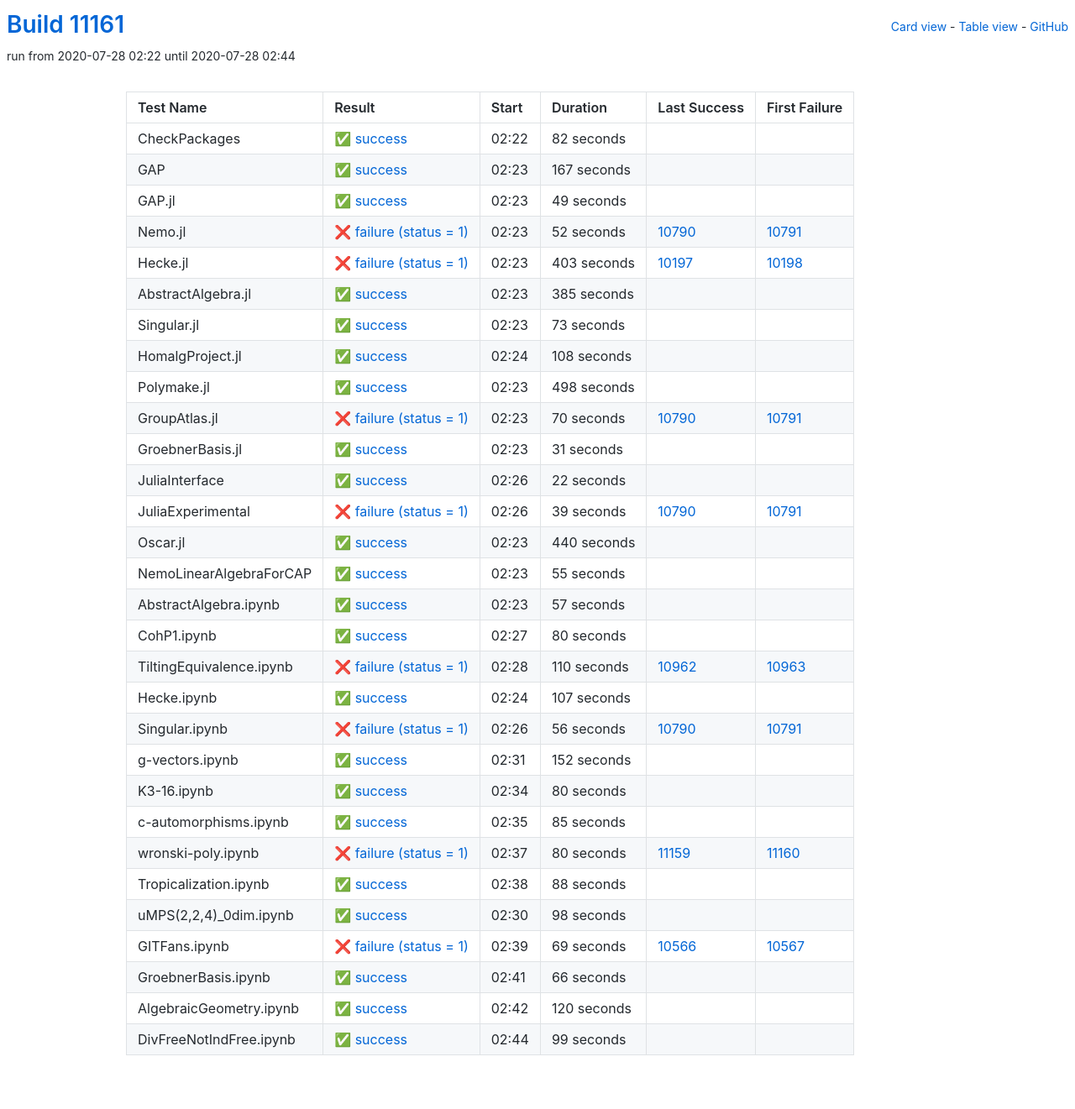
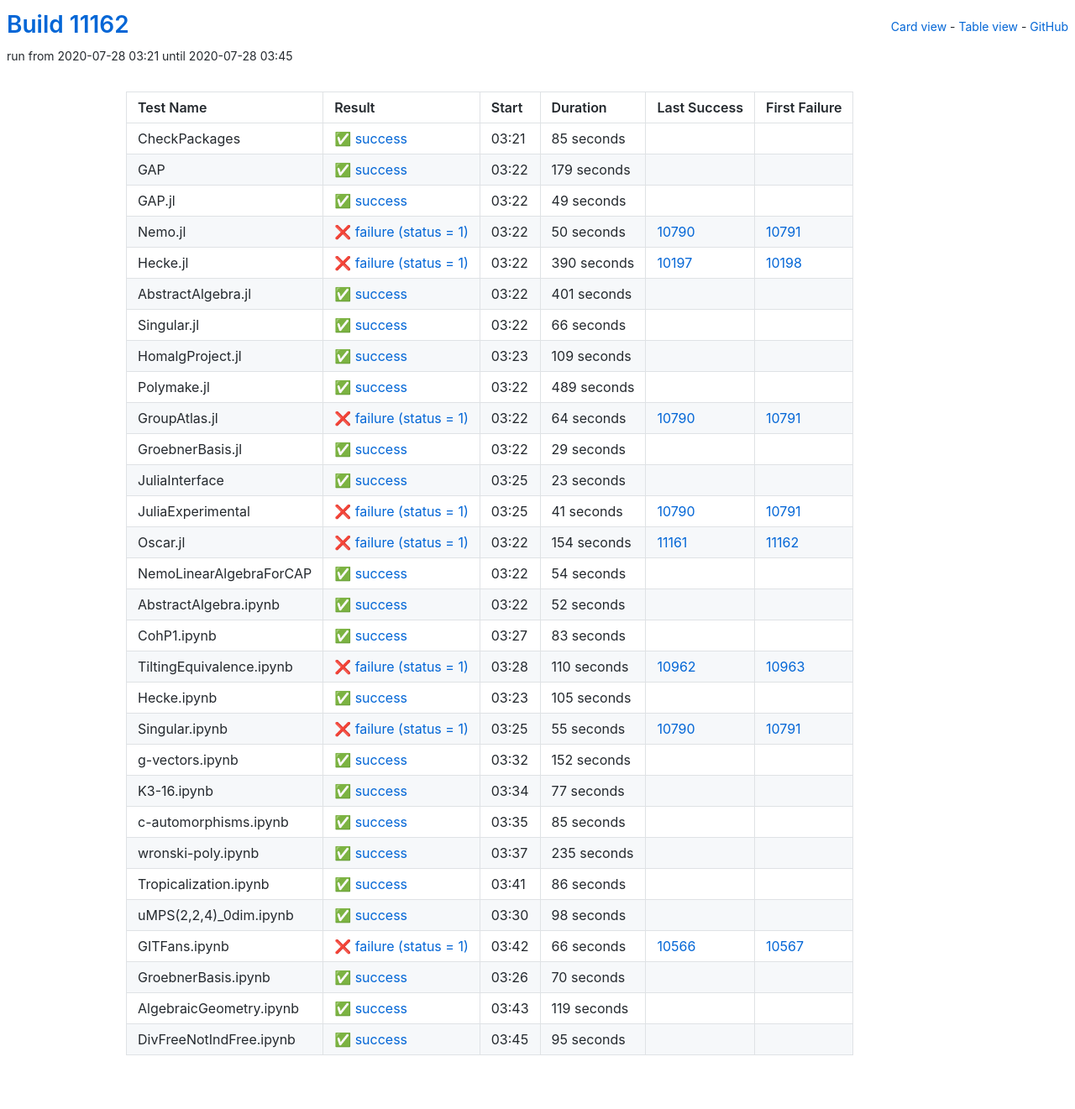
Before and after one commit to oscar-system/oscar-ci-status, a Jekyll site: the page built from table.html, in a window 1280 px wide. Shown: the whole page at 84% size. Built offline with Jekyll 4.4.1, drawn with Linux system fonts in a browser that asks for light colours.

Commit message:
Build #11162

```diff
--- a/_data/ci.yml
+++ b/_data/ci.yml
@@ -1,6 +1,6 @@
 ---
-build: 11161
-build_url: https://oscarci.mathematik.uni-kl.de/job/oscar/11161/
+build: 11162
+build_url: https://oscarci.mathematik.uni-kl.de/job/oscar/11162/
 job: oscar
 organization: oscar-system
 repo: oscar-ci-status
@@ -8,32 +8,32 @@
 tests:
 - name: CheckPackages
   id: checkpackages
-  log: https://oscarci.mathematik.uni-kl.de/job/oscar/11161/artifact/logs/build-11161/CheckPackages.log
-  start: 2020-07-28 02:22
+  log: https://oscarci.mathematik.uni-kl.de/job/oscar/11162/artifact/logs/build-11162/CheckPackages.log
+  start: 2020-07-28 03:21
   success: true
   exitcode: 0
   status: success
-  duration: 82
+  duration: 85
   last_success: false
   last_success_url:
   first_failure: false
   first_failure_url:
 - name: GAP
   id: gap
-  log: https://oscarci.mathematik.uni-kl.de/job/oscar/11161/artifact/logs/build-11161/GAP.log
-  start: 2020-07-28 02:23
+  log: https://oscarci.mathematik.uni-kl.de/job/oscar/11162/artifact/logs/build-11162/GAP.log
+  start: 2020-07-28 03:22
   success: true
   exitcode: 0
   status: success
-  duration: 167
+  duration: 179
   last_success: false
   last_success_url:
   first_failure: false
   first_failure_url:
 - name: GAP.jl
   id: gap-jl
-  log: https://oscarci.mathematik.uni-kl.de/job/oscar/11161/artifact/logs/build-11161/GAP.jl.log
-  start: 2020-07-28 02:23
+  log: https://oscarci.mathematik.uni-kl.de/job/oscar/11162/artifact/logs/build-11162/GAP.jl.log
+  start: 2020-07-28 03:22
   success: true
   exitcode: 0
   status: success
@@ -44,176 +44,176 @@
   first_failure_url:
 - name: Nemo.jl
   id: nemo-jl
-  log: https://oscarci.mathematik.uni-kl.de/job/oscar/11161/artifact/logs/build-11161/Nemo.jl.log
-  start: 2020-07-28 02:23
+  log: https://oscarci.mathematik.uni-kl.de/job/oscar/11162/artifact/logs/build-11162/Nemo.jl.log
+  start: 2020-07-28 03:22
   success: false
   exitcode: 1
   status: failure
-  duration: 52
+  duration: 50
   last_success: 10790
   last_success_url: https://oscarci.mathematik.uni-kl.de/job/oscar/10790/
   first_failure: 10791
   first_failure_url: https://oscarci.mathematik.uni-kl.de/job/oscar/10791/
 - name: Hecke.jl
   id: hecke-jl
-  log: https://oscarci.mathematik.uni-kl.de/job/oscar/11161/artifact/logs/build-11161/Hecke.jl.log
-  start: 2020-07-28 02:23
+  log: https://oscarci.mathematik.uni-kl.de/job/oscar/11162/artifact/logs/build-11162/Hecke.jl.log
+  start: 2020-07-28 03:22
   success: false
   exitcode: 1
   status: failure
-  duration: 403
+  duration: 390
   last_success: 10197
   last_success_url: https://oscarci.mathematik.uni-kl.de/job/oscar/10197/
   first_failure: 10198
   first_failure_url: https://oscarci.mathematik.uni-kl.de/job/oscar/10198/
 - name: AbstractAlgebra.jl
   id: abstractalgebra-jl
-  log: https://oscarci.mathematik.uni-kl.de/job/oscar/11161/artifact/logs/build-11161/AbstractAlgebra.jl.log
-  start: 2020-07-28 02:23
+  log: https://oscarci.mathematik.uni-kl.de/job/oscar/11162/artifact/logs/build-11162/AbstractAlgebra.jl.log
+  start: 2020-07-28 03:22
   success: true
   exitcode: 0
   status: success
-  duration: 385
+  duration: 401
   last_success: false
   last_success_url:
   first_failure: false
   first_failure_url:
 - name: Singular.jl
   id: singular-jl
-  log: https://oscarci.mathematik.uni-kl.de/job/oscar/11161/artifact/logs/build-11161/Singular.jl.log
-  start: 2020-07-28 02:23
+  log: https://oscarci.mathematik.uni-kl.de/job/oscar/11162/artifact/logs/build-11162/Singular.jl.log
+  start: 2020-07-28 03:22
   success: true
   exitcode: 0
   status: success
-  duration: 73
+  duration: 66
   last_success: false
   last_success_url:
   first_failure: false
   first_failure_url:
 - name: HomalgProject.jl
   id: homalgproject-jl
-  log: https://oscarci.mathematik.uni-kl.de/job/oscar/11161/artifact/logs/build-11161/HomalgProject.jl.log
-  start: 2020-07-28 02:24
+  log: https://oscarci.mathematik.uni-kl.de/job/oscar/11162/artifact/logs/build-11162/HomalgProject.jl.log
+  start: 2020-07-28 03:23
   success: true
   exitcode: 0
   status: success
-  duration: 108
+  duration: 109
   last_success: false
   last_success_url:
   first_failure: false
   first_failure_url:
 - name: Polymake.jl
   id: polymake-jl
-  log: https://oscarci.mathematik.uni-kl.de/job/oscar/11161/artifact/logs/build-11161/Polymake.jl.log
-  start: 2020-07-28 02:23
+  log: https://oscarci.mathematik.uni-kl.de/job/oscar/11162/artifact/logs/build-11162/Polymake.jl.log
+  start: 2020-07-28 03:22
   success: true
   exitcode: 0
   status: success
-  duration: 498
+  duration: 489
   last_success: false
   last_success_url:
   first_failure: false
   first_failure_url:
 - name: GroupAtlas.jl
   id: groupatlas-jl
-  log: https://oscarci.mathematik.uni-kl.de/job/oscar/11161/artifact/logs/build-11161/GroupAtlas.jl.log
-  start: 2020-07-28 02:23
+  log: https://oscarci.mathematik.uni-kl.de/job/oscar/11162/artifact/logs/build-11162/GroupAtlas.jl.log
+  start: 2020-07-28 03:22
   success: false
   exitcode: 1
   status: failure
-  duration: 70
+  duration: 64
   last_success: 10790
   last_success_url: https://oscarci.mathematik.uni-kl.de/job/oscar/10790/
   first_failure: 10791
   first_failure_url: https://oscarci.mathematik.uni-kl.de/job/oscar/10791/
 - name: GroebnerBasis.jl
   id: groebnerbasis-jl
-  log: https://oscarci.mathematik.uni-kl.de/job/oscar/11161/artifact/logs/build-11161/GroebnerBasis.jl.log
-  start: 2020-07-28 02:23
+  log: https://oscarci.mathematik.uni-kl.de/job/oscar/11162/artifact/logs/build-11162/GroebnerBasis.jl.log
+  start: 2020-07-28 03:22
   success: true
   exitcode: 0
   status: success
-  duration: 31
+  duration: 29
   last_success: false
   last_success_url:
   first_failure: false
   first_failure_url:
 - name: JuliaInterface
   id: juliainterface
-  log: https://oscarci.mathematik.uni-kl.de/job/oscar/11161/artifact/logs/build-11161/JuliaInterface.log
-  start: 2020-07-28 02:26
+  log: https://oscarci.mathematik.uni-kl.de/job/oscar/11162/artifact/logs/build-11162/JuliaInterface.log
+  start: 2020-07-28 03:25
   success: true
   exitcode: 0
   status: success
-  duration: 22
+  duration: 23
   last_success: false
   last_success_url:
   first_failure: false
   first_failure_url:
 - name: JuliaExperimental
   id: juliaexperimental
-  log: https://oscarci.mathematik.uni-kl.de/job/oscar/11161/artifact/logs/build-11161/JuliaExperimental.log
-  start: 2020-07-28 02:26
+  log: https://oscarci.mathematik.uni-kl.de/job/oscar/11162/artifact/logs/build-11162/JuliaExperimental.log
+  start: 2020-07-28 03:25
   success: false
   exitcode: 1
   status: failure
-  duration: 39
+  duration: 41
   last_success: 10790
   last_success_url: https://oscarci.mathematik.uni-kl.de/job/oscar/10790/
   first_failure: 10791
   first_failure_url: https://oscarci.mathematik.uni-kl.de/job/oscar/10791/
 - name: Oscar.jl
   id: oscar-jl
-  log: https://oscarci.mathematik.uni-kl.de/job/oscar/11161/artifact/logs/build-11161/Oscar.jl.log
-  start: 2020-07-28 02:23
+  log: https://oscarci.mathematik.uni-kl.de/job/oscar/11162/artifact/logs/build-11162/Oscar.jl.log
+  start: 2020-07-28 03:22
+  success: false
+  exitcode: 1
+  status: failure
+  duration: 154
+  last_success: 11161
+  last_success_url: https://oscarci.mathematik.uni-kl.de/job/oscar/11161/
+  first_failure: 11162
+  first_failure_url: https://oscarci.mathematik.uni-kl.de/job/oscar/11162/
+- name: NemoLinearAlgebraForCAP
+  id: nemolinearalgebraforcap
+  log: https://oscarci.mathematik.uni-kl.de/job/oscar/11162/artifact/logs/build-11162/NemoLinearAlgebraForCAP.log
+  start: 2020-07-28 03:22
   success: true
   exitcode: 0
   status: success
-  duration: 440
-  last_success: false
-  last_success_url:
-  first_failure: false
-  first_failure_url:
-- name: NemoLinearAlgebraForCAP
-  id: nemolinearalgebraforcap
-  log: https://oscarci.mathematik.uni-kl.de/job/oscar/11161/artifact/logs/build-11161/NemoLinearAlgebraForCAP.log
-  start: 2020-07-28 02:23
-  success: true
-  exitcode: 0
-  status: success
-  duration: 55
+  duration: 54
   last_success: false
   last_success_url:
   first_failure: false
   first_failure_url:
 - name: AbstractAlgebra.ipynb
   id: abstractalgebra-ipynb
-  log: https://oscarci.mathematik.uni-kl.de/job/oscar/11161/artifact/logs/build-11161/AbstractAlgebra.ipynb.log
-  start: 2020-07-28 02:23
+  log: https://oscarci.mathematik.uni-kl.de/job/oscar/11162/artifact/logs/build-11162/AbstractAlgebra.ipynb.log
+  start: 2020-07-28 03:22
   success: true
   exitcode: 0
   status: success
-  duration: 57
+  duration: 52
   last_success: false
   last_success_url:
   first_failure: false
   first_failure_url:
 - name: CohP1.ipynb
   id: cohp1-ipynb
-  log: https://oscarci.mathematik.uni-kl.de/job/oscar/11161/artifact/logs/build-11161/CohP1.ipynb.log
-  start: 2020-07-28 02:27
+  log: https://oscarci.mathematik.uni-kl.de/job/oscar/11162/artifact/logs/build-11162/CohP1.ipynb.log
+  start: 2020-07-28 03:27
   success: true
   exitcode: 0
   status: success
-  duration: 80
+  duration: 83
   last_success: false
   last_success_url:
   first_failure: false
   first_failure_url:
 - name: TiltingEquivalence.ipynb
   id: tiltingequivalence-ipynb
-  log: https://oscarci.mathematik.uni-kl.de/job/oscar/11161/artifact/logs/build-11161/TiltingEquivalence.ipynb.log
-  start: 2020-07-28 02:28
+  log: https://oscarci.mathematik.uni-kl.de/job/oscar/11162/artifact/logs/build-11162/TiltingEquivalence.ipynb.log
+  start: 2020-07-28 03:28
   success: false
   exitcode: 1
   status: failure
@@ -224,32 +224,32 @@
   first_failure_url: https://oscarci.mathematik.uni-kl.de/job/oscar/10963/
 - name: Hecke.ipynb
   id: hecke-ipynb
-  log: https://oscarci.mathematik.uni-kl.de/job/oscar/11161/artifact/logs/build-11161/Hecke.ipynb.log
-  start: 2020-07-28 02:24
+  log: https://oscarci.mathematik.uni-kl.de/job/oscar/11162/artifact/logs/build-11162/Hecke.ipynb.log
+  start: 2020-07-28 03:23
   success: true
   exitcode: 0
   status: success
-  duration: 107
+  duration: 105
   last_success: false
   last_success_url:
   first_failure: false
   first_failure_url:
 - name: Singular.ipynb
   id: singular-ipynb
-  log: https://oscarci.mathematik.uni-kl.de/job/oscar/11161/artifact/logs/build-11161/Singular.ipynb.log
-  start: 2020-07-28 02:26
+  log: https://oscarci.mathematik.uni-kl.de/job/oscar/11162/artifact/logs/build-11162/Singular.ipynb.log
+  start: 2020-07-28 03:25
   success: false
   exitcode: 1
   status: failure
-  duration: 56
+  duration: 55
   last_success: 10790
   last_success_url: https://oscarci.mathematik.uni-kl.de/job/oscar/10790/
   first_failure: 10791
   first_failure_url: https://oscarci.mathematik.uni-kl.de/job/oscar/10791/
 - name: g-vectors.ipynb
   id: g-vectors-ipynb
-  log: https://oscarci.mathematik.uni-kl.de/job/oscar/11161/artifact/logs/build-11161/g-vectors.ipynb.log
-  start: 2020-07-28 02:31
+  log: https://oscarci.mathematik.uni-kl.de/job/oscar/11162/artifact/logs/build-11162/g-vectors.ipynb.log
+  start: 2020-07-28 03:32
   success: true
   exitcode: 0
   status: success
@@ -260,20 +260,20 @@
   first_failure_url:
 - name: K3-16.ipynb
   id: k3-16-ipynb
-  log: https://oscarci.mathematik.uni-kl.de/job/oscar/11161/artifact/logs/build-11161/K3-16.ipynb.log
-  start: 2020-07-28 02:34
+  log: https://oscarci.mathematik.uni-kl.de/job/oscar/11162/artifact/logs/build-11162/K3-16.ipynb.log
+  start: 2020-07-28 03:34
   success: true
   exitcode: 0
   status: success
-  duration: 80
+  duration: 77
   last_success: false
   last_success_url:
   first_failure: false
   first_failure_url:
 - name: c-automorphisms.ipynb
   id: c-automorphisms-ipynb
-  log: https://oscarci.mathematik.uni-kl.de/job/oscar/11161/artifact/logs/build-11161/c-automorphisms.ipynb.log
-  start: 2020-07-28 02:35
+  log: https://oscarci.mathematik.uni-kl.de/job/oscar/11162/artifact/logs/build-11162/c-automorphisms.ipynb.log
+  start: 2020-07-28 03:35
   success: true
   exitcode: 0
   status: success
@@ -284,32 +284,32 @@
   first_failure_url:
 - name: wronski-poly.ipynb
   id: wronski-poly-ipynb
-  log: https://oscarci.mathematik.uni-kl.de/job/oscar/11161/artifact/logs/build-11161/wronski-poly.ipynb.log
-  start: 2020-07-28 02:37
-  success: false
-  exitcode: 1
-  status: failure
-  duration: 80
-  last_success: 11159
-  last_success_url: https://oscarci.mathematik.uni-kl.de/job/oscar/11159/
-  first_failure: 11160
-  first_failure_url: https://oscarci.mathematik.uni-kl.de/job/oscar/11160/
-- name: Tropicalization.ipynb
-  id: tropicalization-ipynb
-  log: https://oscarci.mathematik.uni-kl.de/job/oscar/11161/artifact/logs/build-11161/Tropicalization.ipynb.log
-  start: 2020-07-28 02:38
+  log: https://oscarci.mathematik.uni-kl.de/job/oscar/11162/artifact/logs/build-11162/wronski-poly.ipynb.log
+  start: 2020-07-28 03:37
   success: true
   exitcode: 0
   status: success
-  duration: 88
+  duration: 235
+  last_success: false
+  last_success_url:
+  first_failure: false
+  first_failure_url:
+- name: Tropicalization.ipynb
+  id: tropicalization-ipynb
+  log: https://oscarci.mathematik.uni-kl.de/job/oscar/11162/artifact/logs/build-11162/Tropicalization.ipynb.log
+  start: 2020-07-28 03:41
+  success: true
+  exitcode: 0
+  status: success
+  duration: 86
   last_success: false
   last_success_url:
   first_failure: false
   first_failure_url:
 - name: uMPS(2,2,4)_0dim.ipynb
   id: umps-2-2-4-0dim-ipynb
-  log: https://oscarci.mathematik.uni-kl.de/job/oscar/11161/artifact/logs/build-11161/uMPS-2-2-4-_0dim.ipynb.log
-  start: 2020-07-28 02:30
+  log: https://oscarci.mathematik.uni-kl.de/job/oscar/11162/artifact/logs/build-11162/uMPS-2-2-4-_0dim.ipynb.log
+  start: 2020-07-28 03:30
   success: true
   exitcode: 0
   status: success
@@ -320,48 +320,48 @@
   first_failure_url:
 - name: GITFans.ipynb
   id: gitfans-ipynb
-  log: https://oscarci.mathematik.uni-kl.de/job/oscar/11161/artifact/logs/build-11161/GITFans.ipynb.log
-  start: 2020-07-28 02:39
+  log: https://oscarci.mathematik.uni-kl.de/job/oscar/11162/artifact/logs/build-11162/GITFans.ipynb.log
+  start: 2020-07-28 03:42
   success: false
   exitcode: 1
   status: failure
-  duration: 69
+  duration: 66
   last_success: 10566
   last_success_url: https://oscarci.mathematik.uni-kl.de/job/oscar/10566/
   first_failure: 10567
   first_failure_url: https://oscarci.mathematik.uni-kl.de/job/oscar/10567/
 - name: GroebnerBasis.ipynb
   id: groebnerbasis-ipynb
-  log: https://oscarci.mathematik.uni-kl.de/job/oscar/11161/artifact/logs/build-11161/GroebnerBasis.ipynb.log
-  start: 2020-07-28 02:41
+  log: https://oscarci.mathematik.uni-kl.de/job/oscar/11162/artifact/logs/build-11162/GroebnerBasis.ipynb.log
+  start: 2020-07-28 03:26
   success: true
   exitcode: 0
   status: success
-  duration: 66
+  duration: 70
   last_success: false
   last_success_url:
   first_failure: false
   first_failure_url:
 - name: AlgebraicGeometry.ipynb
   id: algebraicgeometry-ipynb
-  log: https://oscarci.mathematik.uni-kl.de/job/oscar/11161/artifact/logs/build-11161/AlgebraicGeometry.ipynb.log
-  start: 2020-07-28 02:42
+  log: https://oscarci.mathematik.uni-kl.de/job/oscar/11162/artifact/logs/build-11162/AlgebraicGeometry.ipynb.log
+  start: 2020-07-28 03:43
   success: true
   exitcode: 0
   status: success
-  duration: 120
+  duration: 119
   last_success: false
   last_success_url:
   first_failure: false
   first_failure_url:
 - name: DivFreeNotIndFree.ipynb
   id: divfreenotindfree-ipynb
-  log: https://oscarci.mathematik.uni-kl.de/job/oscar/11161/artifact/logs/build-11161/DivFreeNotIndFree.ipynb.log
-  start: 2020-07-28 02:44
+  log: https://oscarci.mathematik.uni-kl.de/job/oscar/11162/artifact/logs/build-11162/DivFreeNotIndFree.ipynb.log
+  start: 2020-07-28 03:45
   success: true
   exitcode: 0
   status: success
-  duration: 99
+  duration: 95
   last_success: false
   last_success_url:
   first_failure: false
```
Also changed, not shown: README.md.
